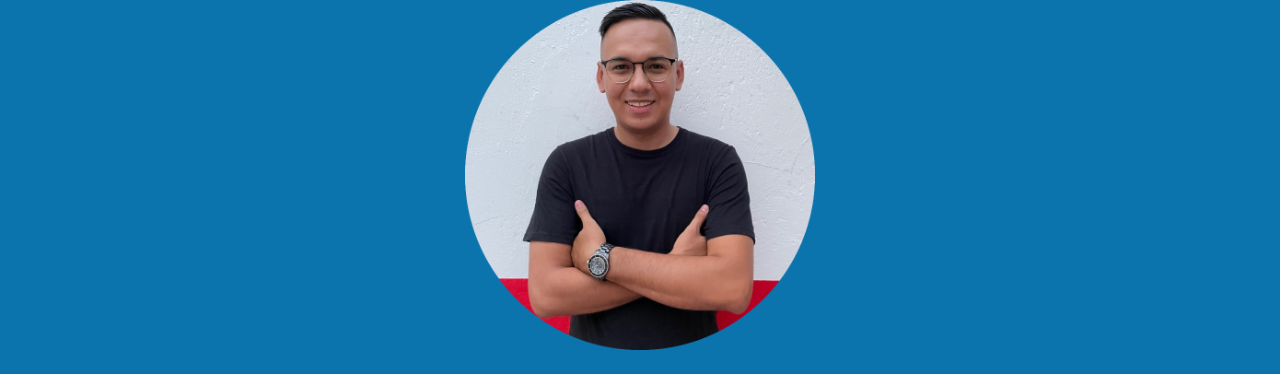
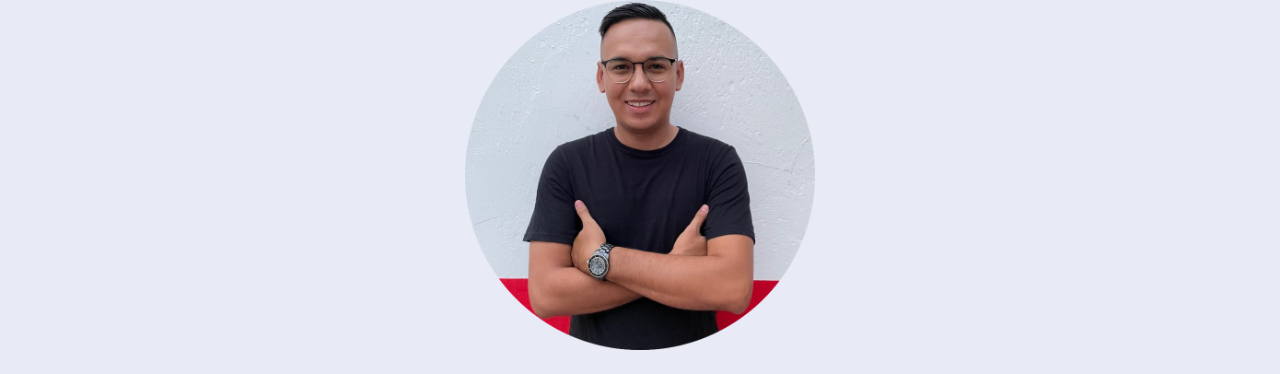
Before and after one commit to sergio2526/landing, a plain HTML site: page index.html in a window 1280 px wide. Shown: the top 374 px of the page. Drawn offline with Linux system fonts and the light colour scheme; a script that the page names is missing.

Commit message:
cambio el estilo a white-indigo

```diff
--- a/index.html
+++ b/index.html
@@ -13,7 +13,8 @@
 	<link href="https://use.fontawesome.com/releases/v5.12.0/css/all.css" rel="stylesheet">
 	<link rel="stylesheet" href="css/reset.css">
 	<link rel="stylesheet" href="css/styles.css">
-	<link rel="stylesheet" href="css/themes/blue-white.css">
+	<link rel="stylesheet" href="css/themes/white-indigo.css">
+	<!--<link rel="stylesheet" href="css/themes/blue-white.css">  -->
 	<!--<link rel="stylesheet" href="css/themes/indigo-white.css"> -->
 	<!-- <link rel="stylesheet" href="css/themes/green-white.css"> -->
 	<!-- <link rel="stylesheet" href="css/themes/red-white.css"> -->
```
